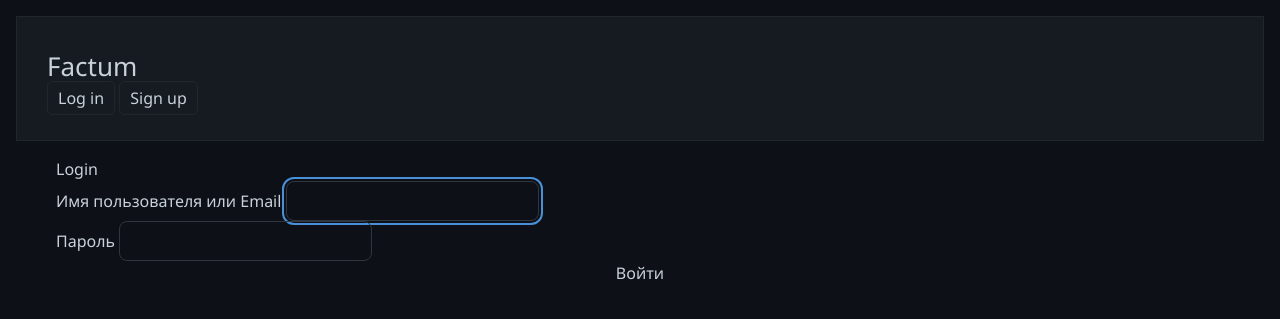
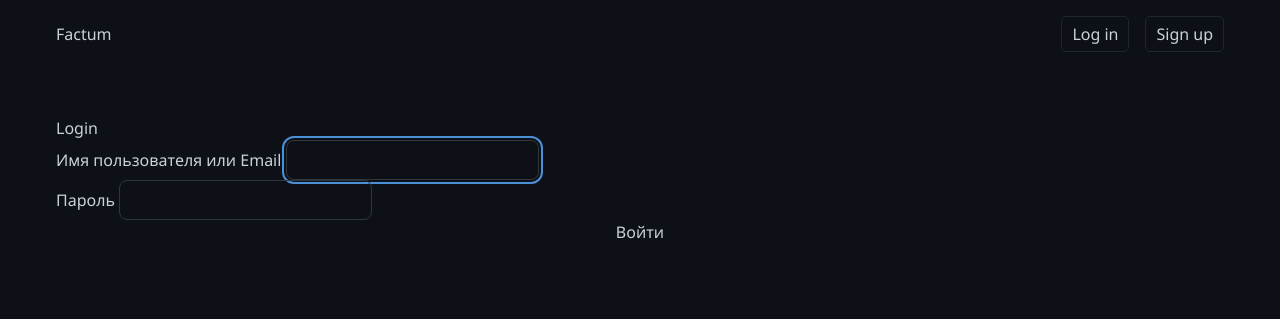
Before and after one commit to danilov-dev/factum-task-manager, a Django app: page /accounts/login/ in a window 1280 px wide. Shown: the top 319 px of the page. Run offline with Django 5.2, Linux system fonts and the light colour scheme.

Commit message:
Added base template

```diff
--- a/templates/base.html
+++ b/templates/base.html
@@ -2,24 +2,23 @@
 <html lang="en">
 <head>
     <meta charset="UTF-8">
-    <title>{% block title%}Base{% endblock%}</title>
+    <title>{% block title %}Base{% endblock %}</title>
     {% load static %}
-    <link rel="stylesheet" href="{% static 'css/main.css'%}">
+    <link rel="stylesheet" href="{% static 'css/main.css' %}">
 </head>
-<body>
+<body class="">
+
 <header>
-
-    <div class="header">
-        <div class="line-block header-block">
-            <a href="{% url 'home'%}">
+    <div class="container cluster" style="justify-content: space-between;">
+        <a href="{% url 'home' %}">
             <h1>Factum</h1>
         </a>
-            <div class="line-block register-box">
+        <div class="cluster">
             {% if user.is_authenticated %}
-                <p>I'm here</p>
-                <form method="post" action="{% url 'accounts:logout' %}" class="btn-link">
+                <a href="{% url 'users:profile' username=user.username %}">{{ user.username }}</a>
+                <form method="post" action="{% url 'accounts:logout' %}">
                     {% csrf_token %}
-                    <button type="submit" class="logout-btn">
+                    <button type="submit" class="logout-btn btn-link">
                         <span>Выйти</span>
                     </button>
                 </form>
@@ -29,15 +28,31 @@
             {% endif %}
         </div>
     </div>
+</header>
+
+<div class="container" style="padding-block: var(--space-2xl);">
+    {% block content %}{% endblock %}
 </div>
 
-
-</header>
-<div class="main-content">
-    <div class="container">
-        {% block content %}{% endblock %}
+<div id="toast-container" class="toast-container stack">
+    {% if messages %}
+        {% for message in messages %}
+            <div class="toast toast-{{ message.tags }} cluster" style="justify-content: space-between;">
+                <div class="cluster">
+                    <span class="toast-icon">
+                        {% if message.tags == 'success' %}✓
+                        {% elif message.tags == 'error' %}✗
+                        {% elif message.tags == 'warning' %}⚠
+                        {% else %}ℹ{% endif %}
+                    </span>
+                    <span class="toast-message">{{ message }}</span>
                 </div>
+                <button onclick="this.parentElement.remove()" class="toast-close">×</button>
+            </div>
+        {% endfor %}
+    {% endif %}
 </div>
 
+<script src="{% static 'js/script.js' %}"></script>
 </body>
 </html>
--- a/templates/index.html
+++ b/templates/index.html
@@ -2,7 +2,7 @@
 {%block title%} Main {%endblock%}
 
 {% block content %}
-<div class="container">
+<div class="">
   <h1>Main page</h1>
 </div>
 {% endblock %}
```
Lines whose indentation alone changed are shown as unchanged.
